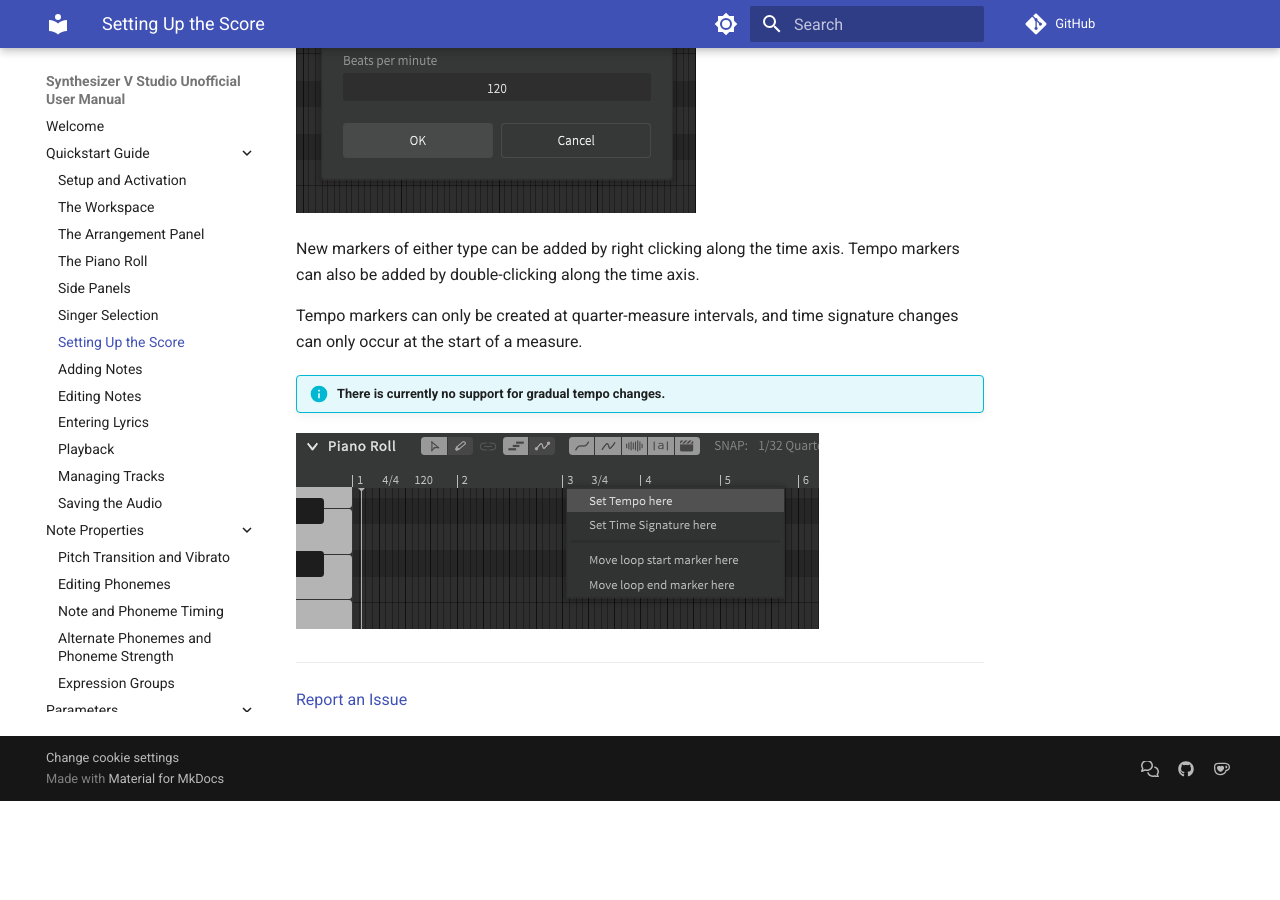
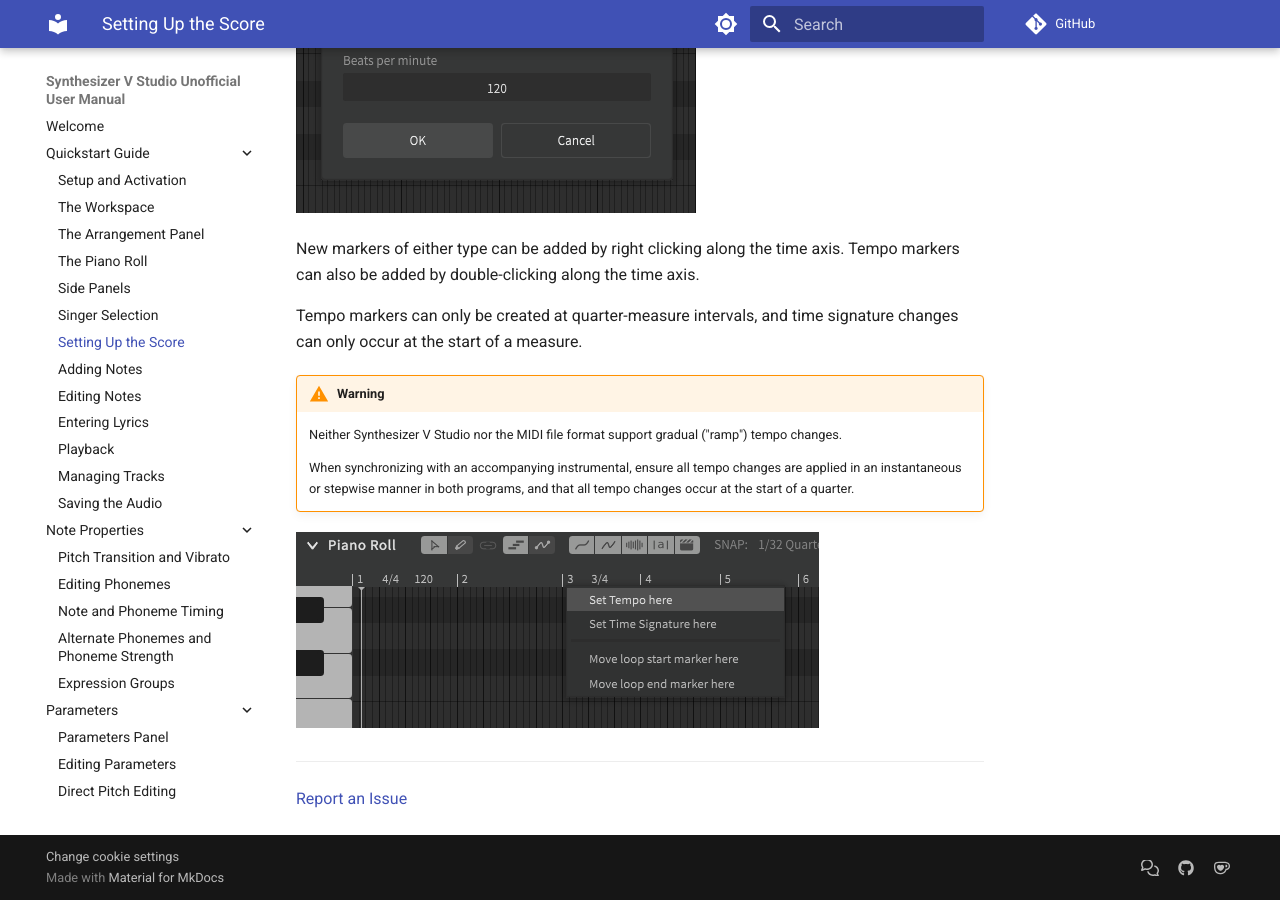
Before and after one commit to claire-west/svstudio-manual, an MkDocs documentation site: the page built from docs/quickstart/setting-up-the-score.md, in a window 1280 px wide and 900 px high, scrolled down 907 px. Built offline with MkDocs 1.6.1 and Material for MkDocs 9.7.7, drawn with Linux system fonts in a browser that asks for light colours; comment, search, counter and statistics services are not loaded; before the commit the page ends 1708 px from its top, so only the background shows below that.

Commit message:
Various clarifications about MIDI files and tempo changes

```diff
--- a/docs/quickstart/setting-up-the-score.md
+++ b/docs/quickstart/setting-up-the-score.md
@@ -14,7 +14,11 @@
 
 Tempo markers can only be created at quarter-measure intervals, and time signature changes can only occur at the start of a measure.
 
-!!! info "There is currently no support for gradual tempo changes."
+!!! warning
+
+    Neither Synthesizer V Studio nor the MIDI file format support gradual ("ramp") tempo changes.
+
+    When synchronizing with an accompanying instrumental, ensure all tempo changes are applied in an instantaneous or stepwise manner in both programs, and that all tempo changes occur at the start of a quarter.
 
 ![Add Time Change](../img/quickstart/time-axis-add-marker.png)
 
```
Also changed, not shown: docs/quickstart/managing-tracks.md (+21 -0 lines).
